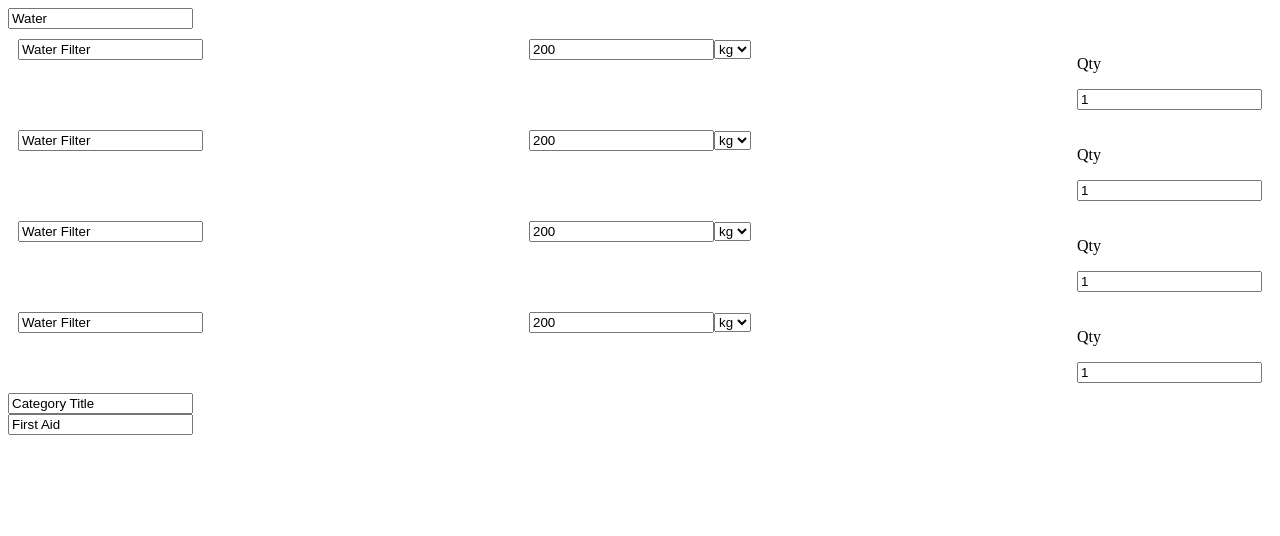
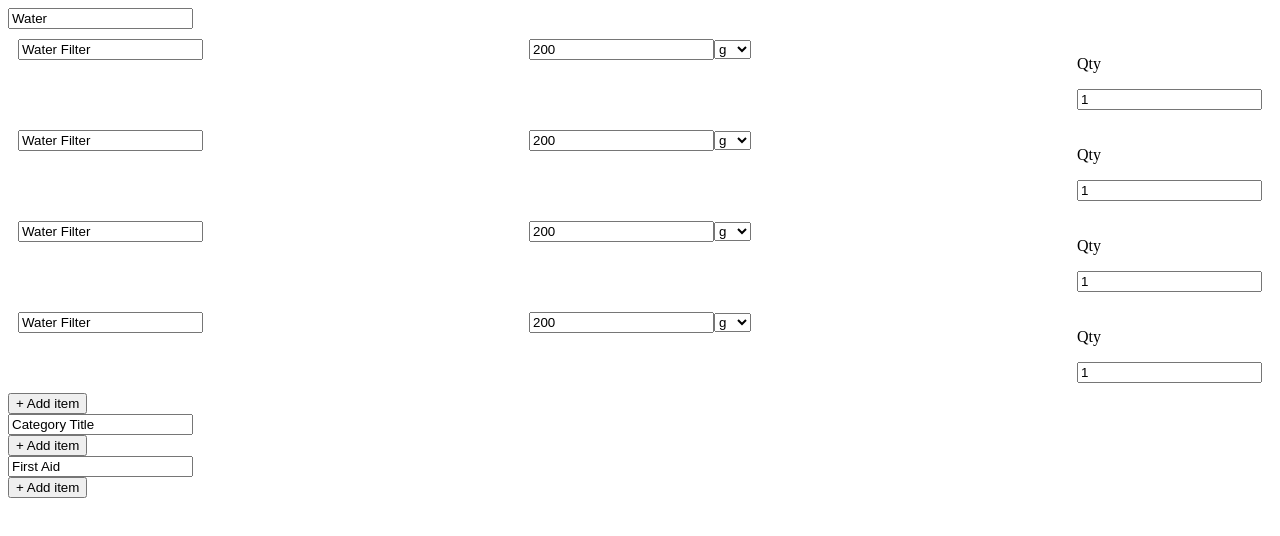
Before and after one commit to mitchHartigan/trekkr, a React (Create React App) app: page / in a window 1280 px wide. Shown: the top 536 px of the page. Built offline with nearby package versions, Linux system fonts and the light colour scheme.

Commit message:
fix: made g default units

```diff
--- a/src/pack/BackpackData/index.js
+++ b/src/pack/BackpackData/index.js
@@ -2,6 +2,7 @@ import React, { Component } from "react";
 import Category from "../Category/Category";
 import { DragDropContext } from "react-beautiful-dnd";
 import { data } from "./data";
+import { v4 as uuidv4 } from "uuid";
 import { handleDrag } from "./utils";
 export default class BackpackData extends Component {
   constructor(props) {
@@ -32,6 +33,25 @@ export default class BackpackData extends Component {
     });
   };
 
+  addItem = category => {
+    let uniqueId = uuidv4();
+    const newItem = { id: uniqueId, name: "Name", weight: 0, qty: 1 };
+
+    let updatedState = {
+      ...this.state,
+      items: {
+        ...this.state.items,
+        [uniqueId]: newItem
+      }
+      // categories[category].itemIds: {
+
+      // }
+
+      // * TODO * add item to category where button was clicked...
+    };
+    this.setState(updatedState);
+  };
+
   render() {
     return (
       <DragDropContext onDragEnd={this.onDragEnd}>
@@ -47,6 +67,7 @@ export default class BackpackData extends Component {
               category={category}
               items={items}
               updateItemContents={this.updateItemContents}
+              addItem={this.addItem}
             />
           );
         })}
--- a/src/pack/Category/Category.js
+++ b/src/pack/Category/Category.js
@@ -40,6 +40,7 @@ export default class Category extends Component {
             </section>
           )}
         </Droppable>
+        <button onClick={this.props.addItem}>+ Add item</button>
       </div>
     );
   }
--- a/src/pack/Item/Item.js
+++ b/src/pack/Item/Item.js
@@ -51,8 +51,8 @@ export default class Item extends Component {
                 onChange={this.handleUpdate}
               />
               <select name="units">
+                <option value="g">g</option>
                 <option value="kg">kg</option>
-                <option value="g">g</option>
               </select>
             </div>
 
```
